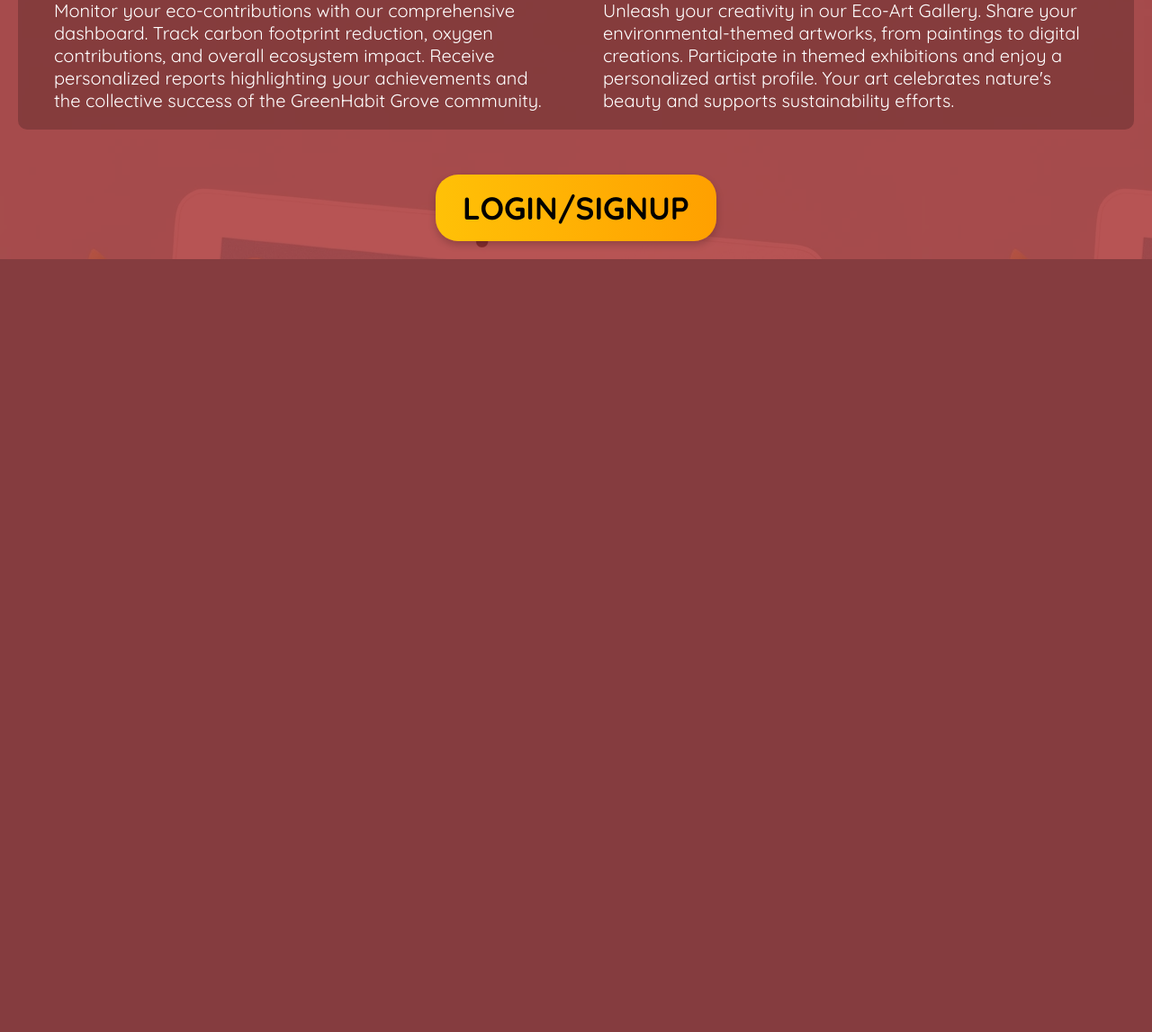
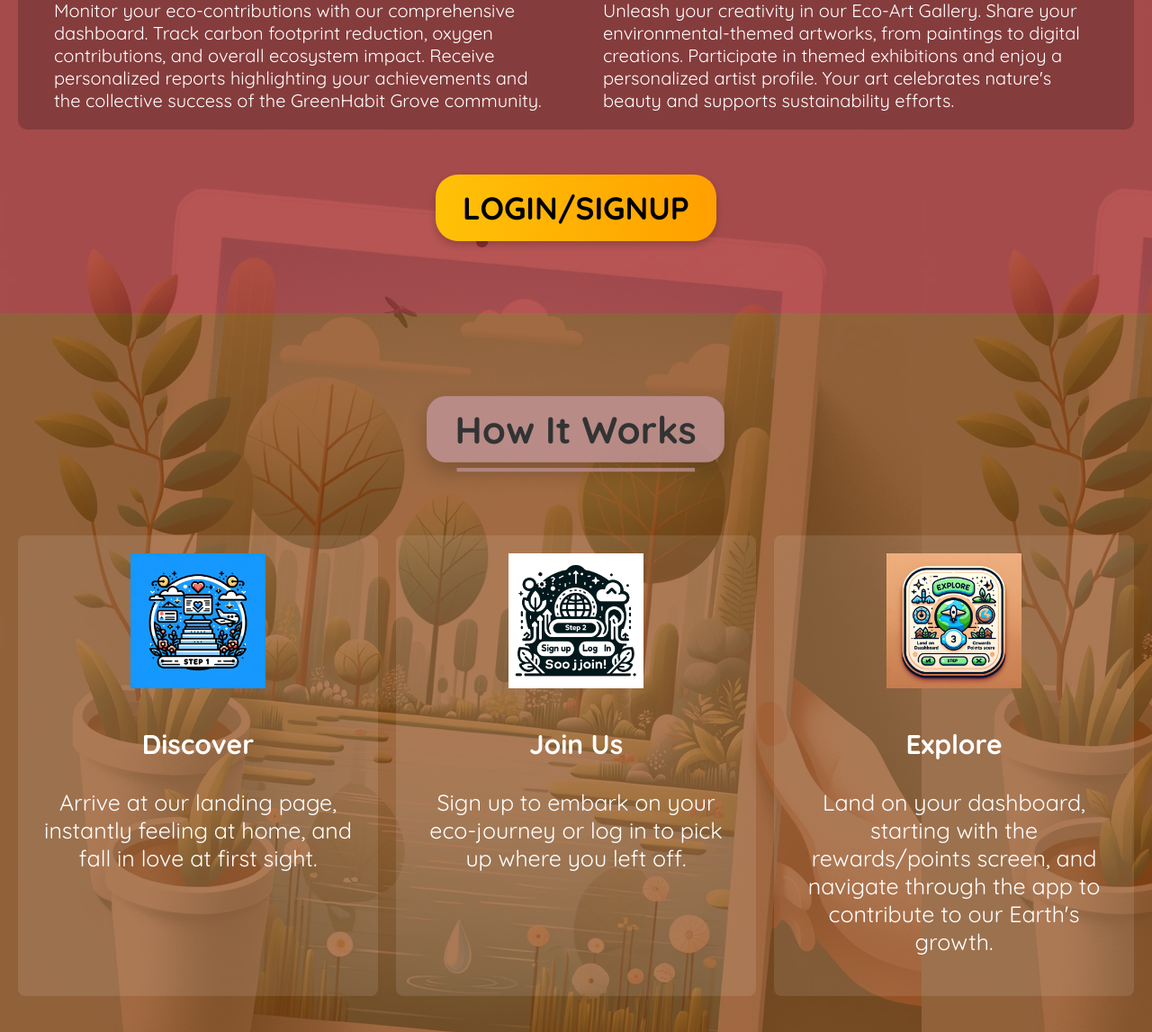
Before and after one commit to sanyamvatta/ParaPlanters, a Django app: page / in a window 1280 px wide. Shown: the part 3766-4913 px from the top of the page at 90% size. Before the commit the page ends 4054 px from the top, so only its background shows below. Run offline with Django 4.2, Linux system fonts and the light colour scheme; some libraries are stand-ins or nearby versions.

Commit message:
finish how it works section

```diff
--- a/planters/static/planters/landing/landing_page.css
+++ b/planters/static/planters/landing/landing_page.css
@@ -538,6 +538,7 @@ body::before {
 #features-section {
     background-color: rgba(165, 42, 42, 0.8);
     padding: 20px;
+    padding-bottom: 80px;
     color: #ffffff;
 }
 
@@ -697,3 +698,81 @@ body::before {
 .major-feature-image{
     width: 30%;
 }
+
+/* How-it-works section */
+
+#how-it-works {
+    background-color: rgba(139, 69, 19, 0.8); /* A darker shade of brown */
+    color: #FFFFFF; /* Keep text color for readability */
+    padding: 40px 20px;
+    text-align: center;
+}
+
+.section-heading {
+    text-align: center;
+    padding: 20px 0; /* Vertical padding */
+    margin-bottom: 30px; /* Space between heading and the content */
+}
+
+.section-heading h2 {
+    position: relative;
+    font-size: 4rem; /* Larger font size for emphasis */
+    color: #333; /* Dark text for readability */
+    background: rgba(188, 143, 143, 0.9); /* Adjusted to fit the darker brown theme */
+    display: inline-block;
+    padding: 10px 30px;
+    border-radius: 20px;
+    box-shadow: 0 10px 20px rgba(0, 0, 0, 0.2);
+    opacity: 0;
+    transform: scale(0.95);
+    animation: fadeInScaleUp 1.5s ease-out forwards;
+}
+
+.section-heading h2::after {
+    content: '';
+    position: absolute;
+    bottom: -10px;
+    left: 50%;
+    transform: translateX(-50%);
+    width: 80%;
+    height: 4px;
+    background: rgba(188, 143, 143, 0.8); /* Lighter, complementary color for the underline */
+    animation: widen 1.5s ease-in-out 0.5s both;
+}
+
+.steps {
+    display: grid;
+    grid-template-columns: repeat(auto-fit, minmax(300px, 1fr));
+    gap: 20px;
+    margin-top: 30px;
+}
+
+.step {
+    background: rgba(255, 255, 255, 0.1);
+    padding: 20px;
+    border-radius: 8px;
+    transition: transform 0.3s ease;
+}
+
+.step:hover {
+    transform: translateY(-10px);
+}
+
+.icon img {
+    width: 150px;
+    margin-bottom: 10px;
+}
+
+.step h3 {
+    font-size: 3rem;
+}
+
+.step p {
+    font-size: 2.5rem;
+}
+
+@media only screen and (max-width: 768) {
+    .icon img {
+        width: 90px;
+    }
+}
--- a/planters/templates/planters/landing_page.html
+++ b/planters/templates/planters/landing_page.html
@@ -93,6 +93,31 @@
     </div>
 </section>
 
+<!-- A how it works section -->
+
+<section id="how-it-works">
+    <div class="section-heading">
+        <h2>How It Works</h2>
+    </div>
+    <div class="steps">
+        <div class="step" id="step-1">
+            <div class="icon"><img src="{% static 'planters/landing/step1.webp' %}" alt="Landing Page Icon"></div>
+            <h3>Discover</h3>
+            <p>Arrive at our landing page, instantly feeling at home, and fall in love at first sight.</p>
+        </div>
+        <div class="step" id="step-2">
+            <div class="icon"><img src="{% static 'planters/landing/step2.webp' %}" alt="Sign Up Icon"></div>
+            <h3>Join Us</h3>
+            <p>Sign up to embark on your eco-journey or log in to pick up where you left off.</p>
+        </div>
+        <div class="step" id="step-3">
+            <div class="icon"><img src="{% static 'planters/landing/step3.webp' %}" alt="Dashboard Icon"></div>
+            <h3>Explore</h3>
+            <p>Land on your dashboard, starting with the rewards/points screen, and navigate through the app to contribute to our Earth's growth.</p>
+        </div>
+    </div>
+</section>
+
 
   <script src="https://ajax.googleapis.com/ajax/libs/jquery/3.1.1/jquery.min.js"></script>
 
```
Also changed, not shown: planters/static/planters/landing/step1.webp (added), planters/static/planters/landing/step2.webp (added), planters/static/planters/landing/step3.webp (added).
